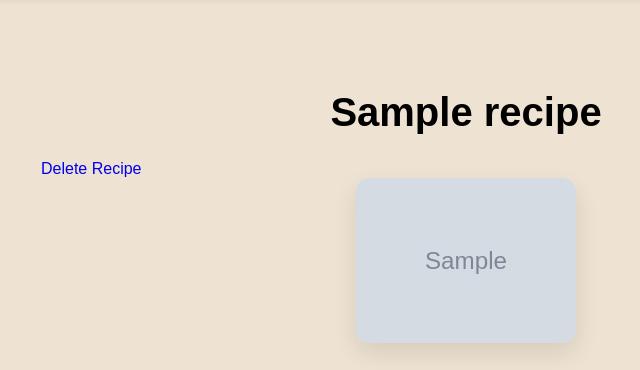
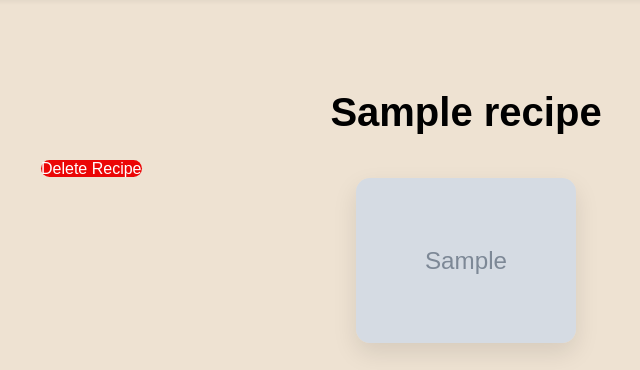
Before and after one commit to shreya-kindalkar/recipe-book, a Django app: page /recipe/1/ in a window 1280 px wide. Shown: the part 61-431 px from the top of the page, without its empty margins (174-814 px from the left). Run offline with Django 5.2, Linux system fonts and the light colour scheme; a user stored in the database is signed in; tables that the repository leaves empty hold one stand-in row (values such as "Sample post"); grey boxes marked "Sample" are stand-in pictures.

Commit message:
update: CSS styling for Delete button

```diff
--- a/core/static/app.css
+++ b/core/static/app.css
@@ -382,7 +382,12 @@ a{ text-decoration: none;
     grid-template-columns: 1fr;
     gap: 30px;
 }
-
+.delete-btn{
+    display:flexbox;
+    background-color: rgb(235, 6, 6);
+    border-radius: 20px;
+    color: #ffffff;
+}
 @media(min-width: 900px) {
     .detail-content-grid {
         grid-template-columns: 1fr 1fr;
```
